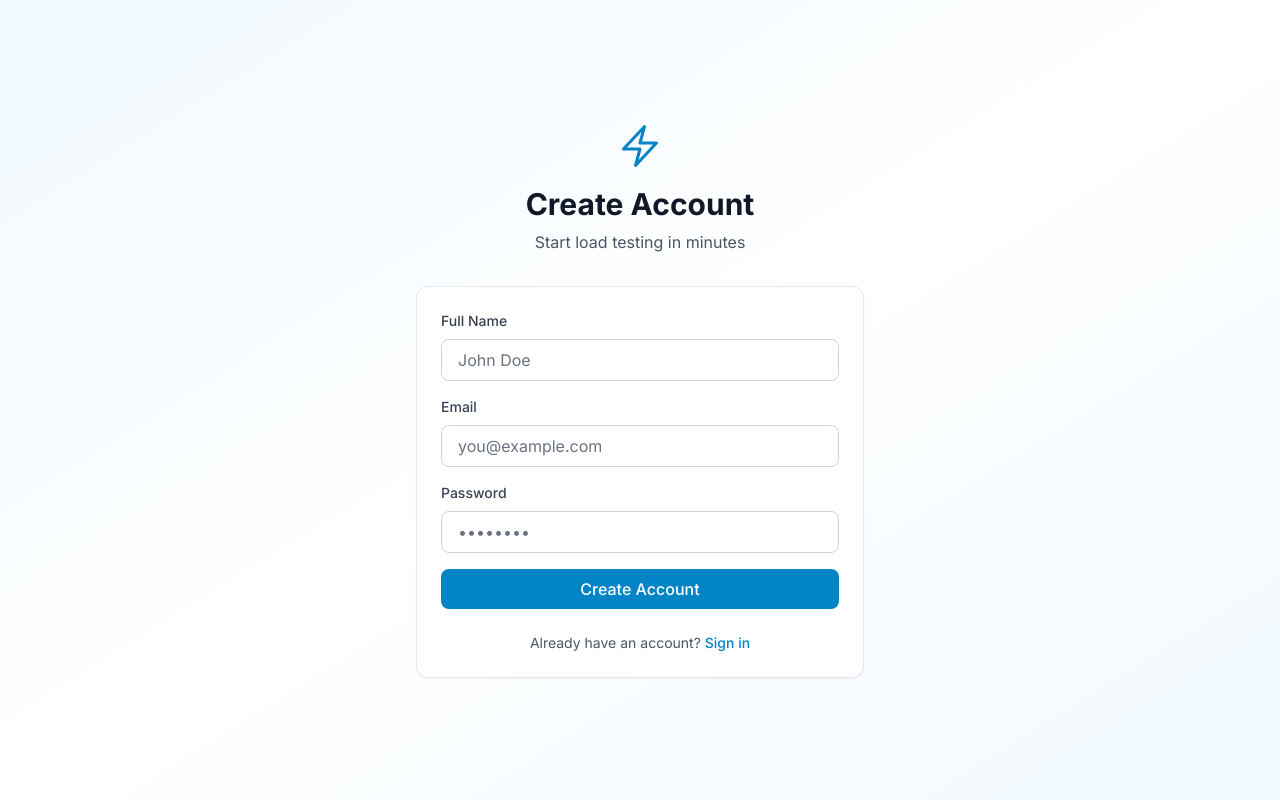
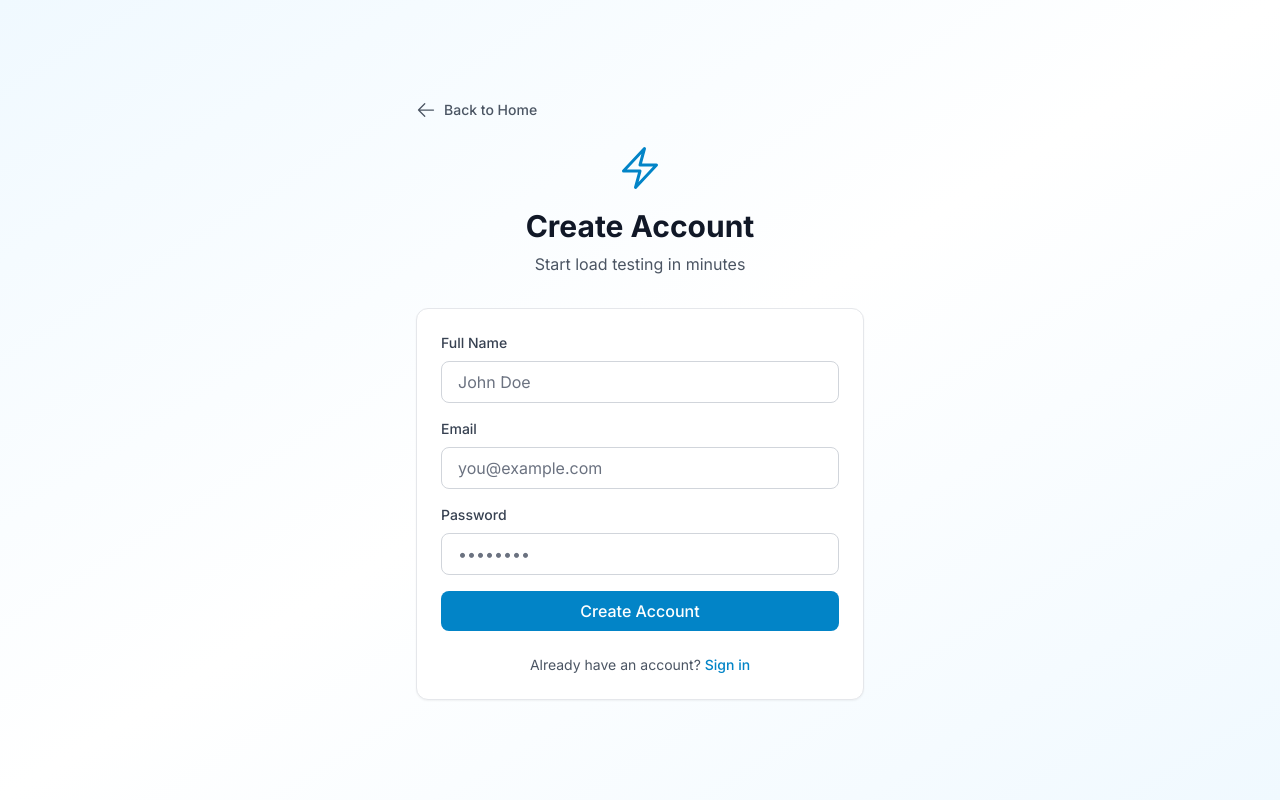
Before and after one commit to EvgeniyBardik/loadmaster-web, a Next.js app: page /auth/register in a window 1280 px wide. Built offline with nearby package versions, Linux system fonts and the light colour scheme.

Commit message:
add back home button

```diff
--- a/src/app/auth/login/page.tsx
+++ b/src/app/auth/login/page.tsx
@@ -4,7 +4,7 @@ import { useState } from 'react'
 import { useMutation } from '@apollo/client'
 import { useRouter } from 'next/navigation'
 import Link from 'next/link'
-import { BoltIcon } from '@heroicons/react/24/outline'
+import { BoltIcon, ArrowLeftIcon } from '@heroicons/react/24/outline'
 import { LOGIN } from '@/lib/graphql/mutations'
 import { useAuthStore } from '@/store/auth-store'
 import { Button } from '@/components/common/Button'
@@ -40,10 +40,21 @@ export default function LoginPage() {
   return (
     <div className="min-h-screen flex items-center justify-center bg-gradient-to-br from-primary-50 via-white to-primary-50 px-4">
       <div className="max-w-md w-full">
+        {/* Back to home link */}
+        <Link
+          href="/"
+          className="inline-flex items-center text-gray-600 hover:text-gray-900 mb-6 transition-colors"
+        >
+          <ArrowLeftIcon className="h-5 w-5 mr-2" />
+          <span className="text-sm font-medium">Back to Home</span>
+        </Link>
+
         <div className="text-center mb-8">
-          <div className="flex justify-center mb-4">
-            <BoltIcon className="h-12 w-12 text-primary-600" />
-          </div>
+          <Link href="/" className="inline-block">
+            <div className="flex justify-center mb-4 hover:opacity-80 transition-opacity">
+              <BoltIcon className="h-12 w-12 text-primary-600" />
+            </div>
+          </Link>
           <h1 className="text-3xl font-bold text-gray-900">Welcome Back</h1>
           <p className="text-gray-600 mt-2">Sign in to your LoadMaster account</p>
         </div>
--- a/src/app/auth/register/page.tsx
+++ b/src/app/auth/register/page.tsx
@@ -4,7 +4,7 @@ import { useState } from 'react'
 import { useMutation } from '@apollo/client'
 import { useRouter } from 'next/navigation'
 import Link from 'next/link'
-import { BoltIcon } from '@heroicons/react/24/outline'
+import { BoltIcon, ArrowLeftIcon } from '@heroicons/react/24/outline'
 import { REGISTER } from '@/lib/graphql/mutations'
 import { useAuthStore } from '@/store/auth-store'
 import { Button } from '@/components/common/Button'
@@ -41,10 +41,21 @@ export default function RegisterPage() {
   return (
     <div className="min-h-screen flex items-center justify-center bg-gradient-to-br from-primary-50 via-white to-primary-50 px-4">
       <div className="max-w-md w-full">
+        {/* Back to home link */}
+        <Link
+          href="/"
+          className="inline-flex items-center text-gray-600 hover:text-gray-900 mb-6 transition-colors"
+        >
+          <ArrowLeftIcon className="h-5 w-5 mr-2" />
+          <span className="text-sm font-medium">Back to Home</span>
+        </Link>
+
         <div className="text-center mb-8">
-          <div className="flex justify-center mb-4">
-            <BoltIcon className="h-12 w-12 text-primary-600" />
-          </div>
+          <Link href="/" className="inline-block">
+            <div className="flex justify-center mb-4 hover:opacity-80 transition-opacity">
+              <BoltIcon className="h-12 w-12 text-primary-600" />
+            </div>
+          </Link>
           <h1 className="text-3xl font-bold text-gray-900">Create Account</h1>
           <p className="text-gray-600 mt-2">Start load testing in minutes</p>
         </div>
```
